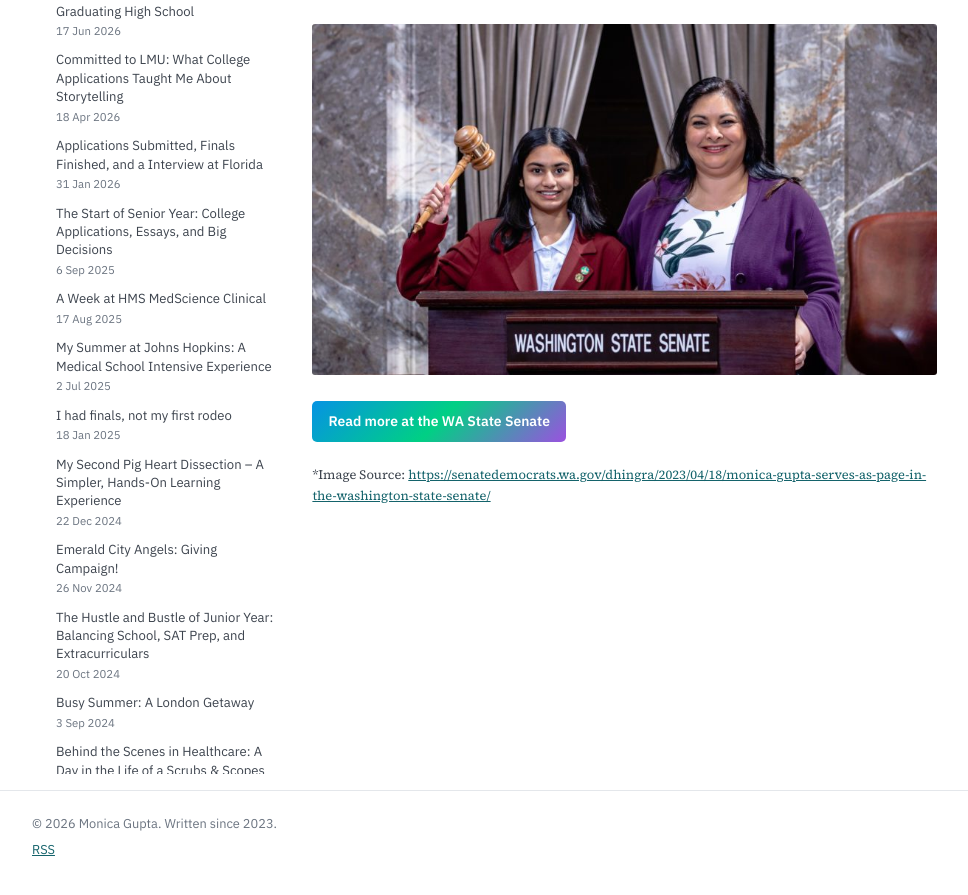
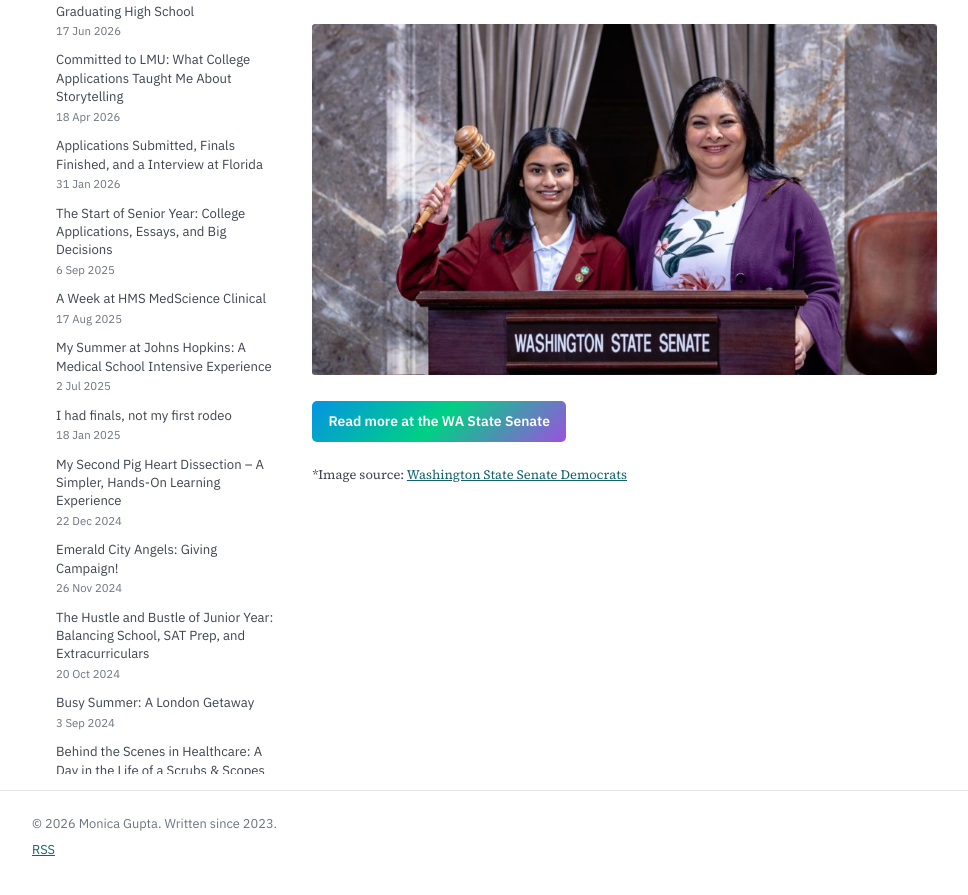
Before and after one commit to AITrekker/whitecoatdreamin, a Jekyll site: the page built from pages/stories.md, in a window 1280 px wide and 900 px high, scrolled down 230 px. Shown: the top 895 px of the window, without its empty margins (48-1016 px from the left). Built offline with Jekyll 4.4.1, drawn with Linux system fonts in a browser that asks for light colours.

Commit message:
Trim the image credit on Stories to a readable label
The credit spelled the Senate URL out in full as its own link text,
directly under a button now pointing at the same page. Keep the
attribution, drop the repetition.

Co-Authored-By: Claude Opus 5 <noreply@anthropic.com>

```diff
--- a/pages/stories.md
+++ b/pages/stories.md
@@ -16,4 +16,4 @@ wp_id: 76
 
 
 
-<p class="wp-block-paragraph" style="font-size:0.8rem">*Image Source: <a href="https://senatedemocrats.wa.gov/dhingra/2023/04/18/monica-gupta-serves-as-page-in-the-washington-state-senate/">https://senatedemocrats.wa.gov/dhingra/2023/04/18/monica-gupta-serves-as-page-in-the-washington-state-senate/</a></p>
+<p class="wp-block-paragraph" style="font-size:0.8rem">*Image source: <a href="https://senatedemocrats.wa.gov/dhingra/2023/04/18/monica-gupta-serves-as-page-in-the-washington-state-senate/" target="_blank" rel="noreferrer noopener">Washington State Senate Democrats</a></p>
```
